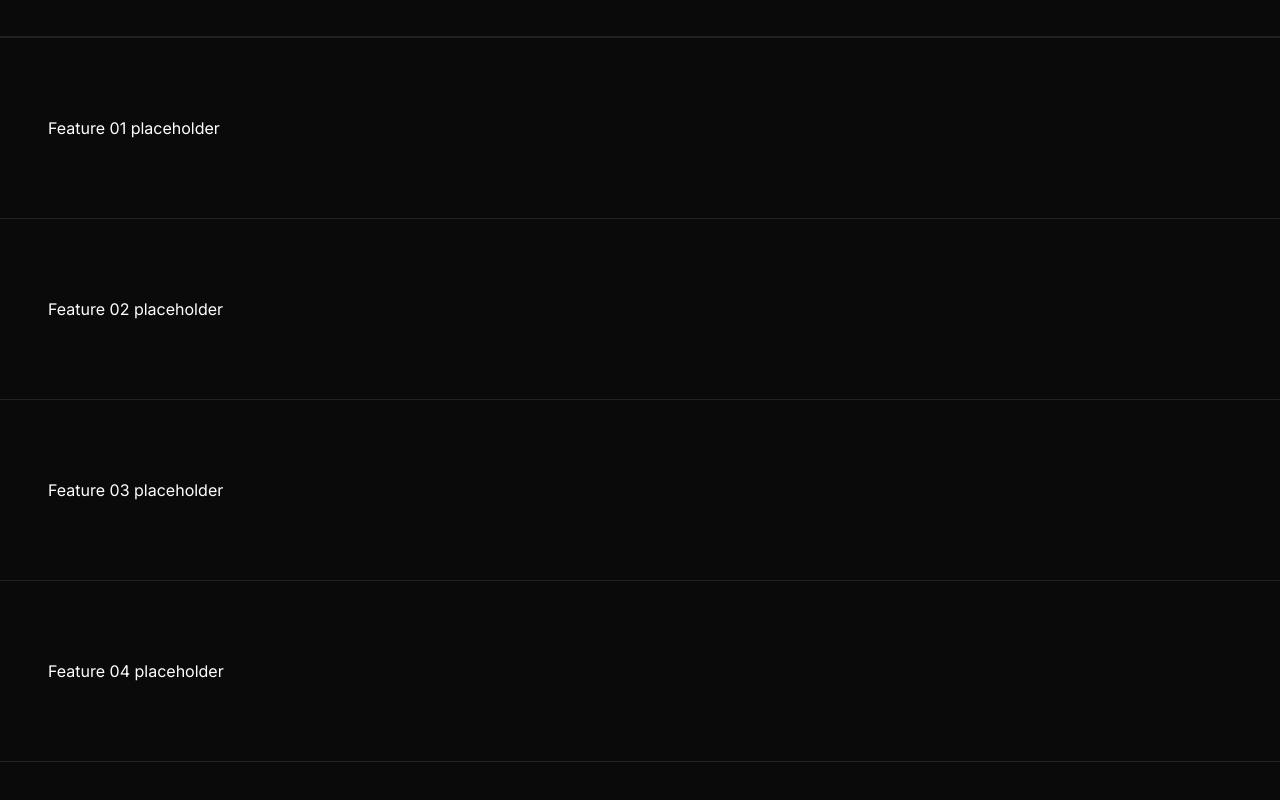
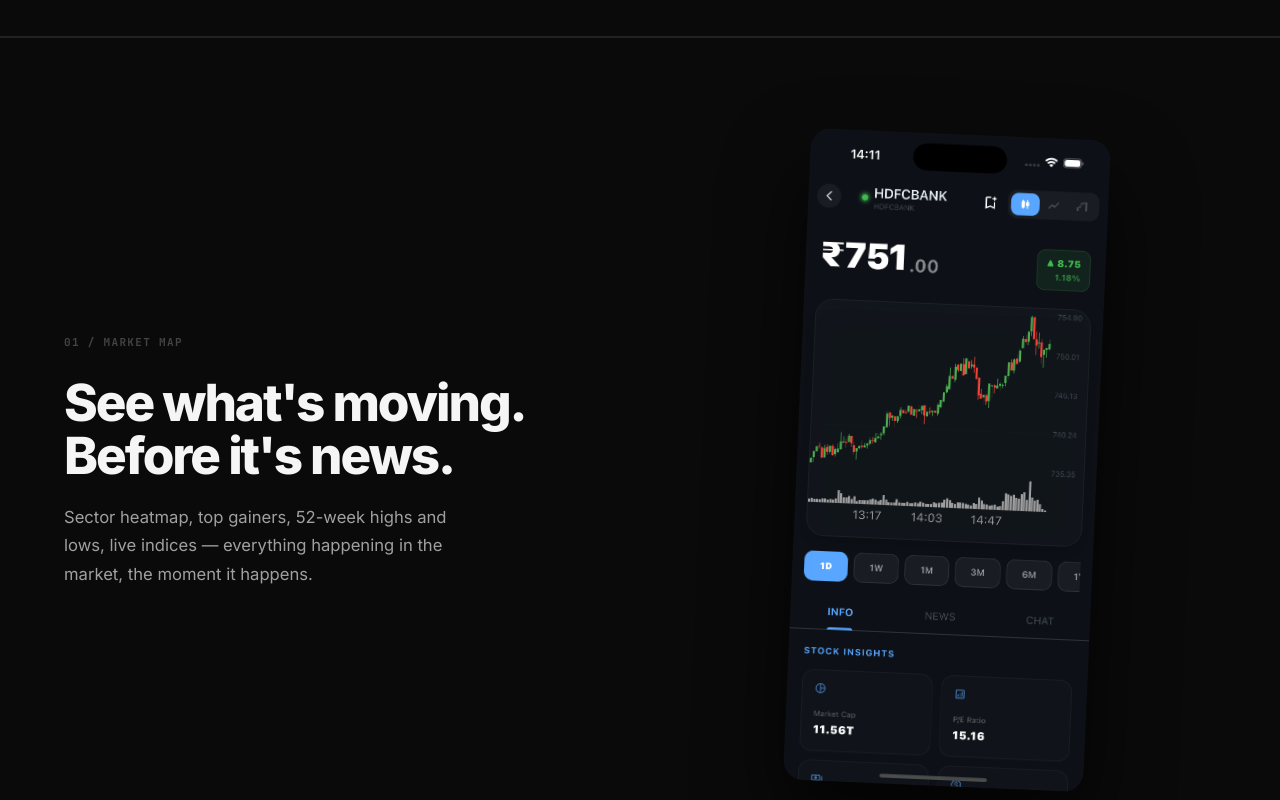
Before and after one commit to Saransh1650/Ziro-Market-Website, a Next.js app: page / in a window 1280 px wide. Shown: the part 2780-3580 px from the top of the page. Built offline with nearby package versions, Linux system fonts and the light colour scheme.

Commit message:
feat: add FeatureSplit component — 4 alternating feature sections with raw screenshots

```diff
--- a/app/globals.css
+++ b/app/globals.css
@@ -364,3 +364,15 @@ footer {
   .container { padding: 0 16px; }
   .footer-layout { gap: 32px; }
 }
+
+/* ─── FEATURE SPLIT ─── */
+@media (max-width: 768px) {
+  .feature-split-inner {
+    flex-direction: column !important;
+    gap: 40px !important;
+  }
+  .feature-split-inner > div:last-child img {
+    max-width: 240px !important;
+    transform: rotate(0deg) !important;
+  }
+}
--- a/app/page.tsx
+++ b/app/page.tsx
@@ -5,9 +5,47 @@ import Hero from '@/components/Hero';
 import Marquee from '@/components/Marquee';
 import PainSection from '@/components/PainSection';
 import Pivot from '@/components/Pivot';
+import FeatureSplit from '@/components/FeatureSplit';
 import Waitlist from '@/components/Waitlist';
 import Footer from '@/components/Footer';
-function FeatureSplit({ num }: { num: string }) { return <section style={{ background: '#0a0a0a', padding: '80px 48px', color: '#fff', borderTop: '1px solid #222' }}>Feature {num} placeholder</section>; }
+const features = [
+  {
+    num: '01',
+    tag: 'MARKET MAP',
+    headline: "See what's moving.\nBefore it's news.",
+    body: 'Sector heatmap, top gainers, 52-week highs and lows, live indices — everything happening in the market, the moment it happens.',
+    screenshot: '/screenshots/sc-1.png',
+    screenshotAlt: 'Market heatmap',
+    reverse: false,
+  },
+  {
+    num: '02',
+    tag: 'PORTFOLIO',
+    headline: "Your money.\nTracked properly.",
+    body: 'Portfolio NAV vs Nifty, full P&L breakdown, analytics that explain exactly how your holdings are performing.',
+    screenshot: '/screenshots/sc-3.png',
+    screenshotAlt: 'Portfolio view',
+    reverse: true,
+  },
+  {
+    num: '03',
+    tag: 'DISCOVERY',
+    headline: "Every sector.\nEvery story.",
+    body: 'Sector news, commodity prices, MF overlap, stock correlation — everything you need to understand the bigger picture.',
+    screenshot: '/screenshots/sc-2.png',
+    screenshotAlt: 'Discovery and sectors',
+    reverse: false,
+  },
+  {
+    num: '04',
+    tag: 'WATCHLIST',
+    headline: "Your watchlist,\nfinally useful.",
+    body: 'Live prices, mini-charts, comparison across multiple lists. Know exactly how your picks are doing at a glance.',
+    screenshot: '/screenshots/sc-3.png',
+    screenshotAlt: 'Watchlist',
+    reverse: true,
+  },
+];
 function ScreenshotMosaic() { return <section style={{ background: '#0a0a0a', padding: '60px 0', borderTop: '1px solid #222', color: '#fff' }}>Mosaic placeholder</section>; }
 function StatsStrip() { return <section style={{ background: '#111', padding: '40px 48px', color: '#fff', borderTop: '1px solid #222' }}>Stats placeholder</section>; }
 
@@ -21,10 +59,9 @@ export default function Home() {
       <Marquee />
       <PainSection />
       <Pivot />
-      <FeatureSplit num="01" />
-      <FeatureSplit num="02" />
-      <FeatureSplit num="03" />
-      <FeatureSplit num="04" />
+      {features.map((f, idx) => (
+        <FeatureSplit key={idx} {...f} />
+      ))}
       <ScreenshotMosaic />
       <StatsStrip />
       <Waitlist />
--- /dev/null
+++ b/components/FeatureSplit.tsx
@@ -0,0 +1,105 @@
+interface FeatureSplitProps {
+  num: string;
+  tag: string;
+  headline: string;
+  body: string;
+  screenshot: string;
+  screenshotAlt: string;
+  reverse?: boolean;
+}
+
+export default function FeatureSplit({
+  num,
+  tag,
+  headline,
+  body,
+  screenshot,
+  screenshotAlt,
+  reverse = false,
+}: FeatureSplitProps) {
+  return (
+    <section
+      style={{
+        background: 'var(--bg)',
+        borderTop: '1px solid var(--border)',
+        padding: 'clamp(80px, 12vh, 140px) clamp(24px, 5vw, 80px)',
+      }}
+    >
+      <div
+        className="feature-split-inner"
+        style={{
+          maxWidth: '1200px',
+          margin: '0 auto',
+          display: 'flex',
+          flexDirection: reverse ? 'row-reverse' : 'row',
+          alignItems: 'center',
+          gap: 'clamp(48px, 6vw, 120px)',
+        }}
+      >
+        {/* Text side */}
+        <div
+          style={{ flex: '0 0 45%' }}
+          data-reveal={reverse ? 'right' : 'left'}
+        >
+          <p
+            style={{
+              fontFamily: 'var(--mono)',
+              fontSize: '11px',
+              fontWeight: 700,
+              letterSpacing: '0.12em',
+              color: 'var(--text-4)',
+              textTransform: 'uppercase',
+              marginBottom: '24px',
+            }}
+          >
+            {num} / {tag}
+          </p>
+          <h2
+            style={{
+              fontSize: 'clamp(32px, 4vw, 56px)',
+              fontWeight: 800,
+              color: 'var(--text-1)',
+              letterSpacing: '-0.04em',
+              lineHeight: 1.05,
+              marginBottom: '20px',
+              whiteSpace: 'pre-line',
+            }}
+          >
+            {headline}
+          </h2>
+          <p
+            style={{
+              fontSize: 'clamp(15px, 1.3vw, 17px)',
+              color: 'var(--text-2)',
+              lineHeight: 1.7,
+              maxWidth: '400px',
+            }}
+          >
+            {body}
+          </p>
+        </div>
+
+        {/* Screenshot side */}
+        <div
+          style={{ flex: '0 0 50%', display: 'flex', justifyContent: 'center' }}
+          data-reveal={reverse ? 'left' : 'right'}
+          data-delay="150"
+        >
+          <img
+            src={screenshot}
+            alt={screenshotAlt}
+            style={{
+              width: '100%',
+              maxWidth: '300px',
+              borderRadius: '20px',
+              transform: reverse ? 'rotate(-2.5deg)' : 'rotate(2.5deg)',
+              boxShadow: '0 40px 80px rgba(0,0,0,0.7)',
+              display: 'block',
+            }}
+            draggable={false}
+          />
+        </div>
+      </div>
+    </section>
+  );
+}
```
